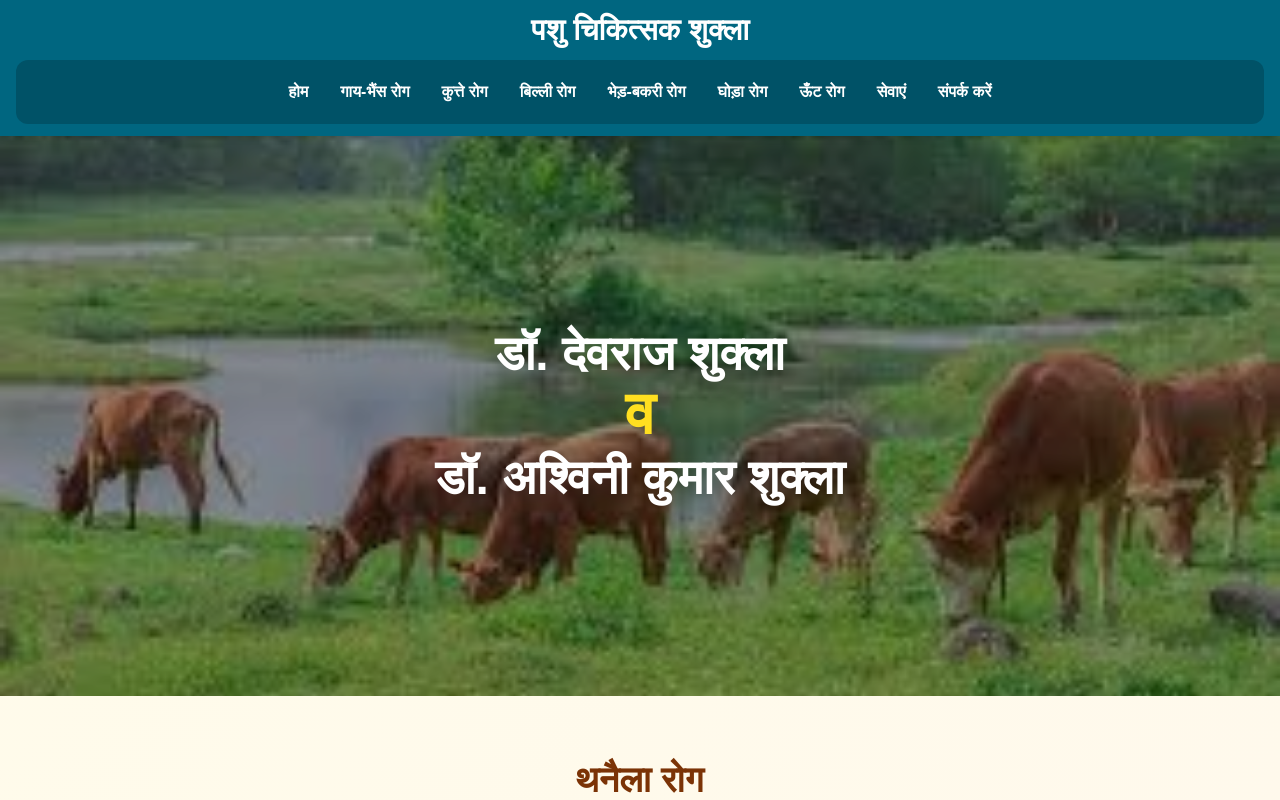
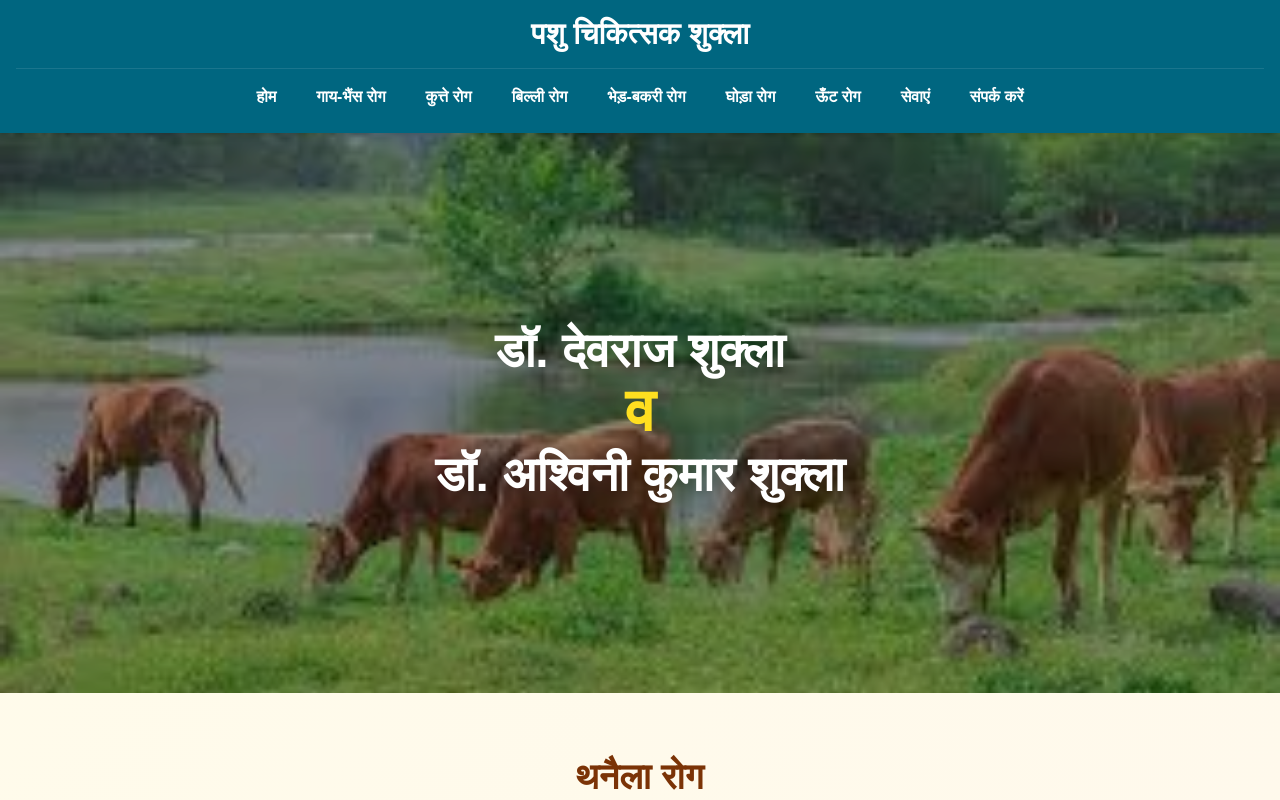
Before and after one commit to kp1153/pashuchikitsa, a Next.js app: page / in a window 1280 px wide. Shown: the top 800 px of the page. Built offline with nearby package versions, Linux system fonts and the light colour scheme.

Commit message:
force deploy

```diff
--- a/components/Navbar.js
+++ b/components/Navbar.js
@@ -27,11 +27,11 @@ export default function Navbar() {
   ];
 
   return (
-    <nav className="bg-[#006680] py-3 shadow-md sticky top-0 z-50">
+    <nav className="bg-[#006680] py-4 shadow-md sticky top-0 z-50">
       <div className="container mx-auto px-4">
-        {/* DESKTOP */}
+        {/* DESKTOP VIEW */}
         <div className="hidden md:block text-center">
-          <div className="flex justify-center mb-3">
+          <div className="flex justify-center mb-4">
             <Link href="/">
               <h1 className="text-3xl font-bold text-white">
                 पशु चिकित्सक शुक्ला
@@ -39,13 +39,14 @@ export default function Navbar() {
             </Link>
           </div>
 
-          <div className="flex justify-center gap-2 bg-black/20 py-3 rounded-xl flex-wrap">
+          {/* मेनू आइटम्स - यहाँ से एक्स्ट्रा बैकग्राउंड हटा दिया गया है */}
+          <div className="flex justify-center gap-2 flex-wrap pt-2 border-t border-white/10">
             {menuItems.map((item) => (
               item.type === "scroll" ? (
                 <button
                   key={item.targetId}
                   onClick={(e) => handleClick(e, item.targetId)}
-                  className="text-white font-bold px-3 py-2 hover:bg-white hover:text-[#006680] transition rounded"
+                  className="text-white font-bold px-4 py-2 hover:bg-white hover:text-[#006680] transition rounded-md"
                 >
                   {item.name}
                 </button>
@@ -53,7 +54,7 @@ export default function Navbar() {
                 <Link
                   key={item.href}
                   href={item.href}
-                  className="text-white font-bold px-3 py-2 hover:bg-white hover:text-[#006680] transition rounded"
+                  className="text-white font-bold px-4 py-2 hover:bg-white hover:text-[#006680] transition rounded-md"
                 >
                   {item.name}
                 </Link>
@@ -62,9 +63,9 @@ export default function Navbar() {
           </div>
         </div>
 
-        {/* MOBILE */}
+        {/* MOBILE VIEW */}
         <div className="md:hidden">
-          <div className="flex justify-between items-center mb-2">
+          <div className="flex justify-between items-center">
             <Link href="/">
               <h1 className="text-xl font-bold text-white">
                 पशु चिकित्सक शुक्ला
@@ -73,27 +74,27 @@ export default function Navbar() {
 
             <button
               onClick={() => setIsOpen(!isOpen)}
-              className="text-white border p-2 rounded"
+              className="text-white border border-white/30 p-2 rounded"
             >
               {isOpen ? "✖" : "☰"}
             </button>
           </div>
 
           {isOpen && (
-            <ul className="bg-black/25 rounded py-2">
+            <ul className="mt-4 space-y-1">
               {menuItems.map((item) => (
                 <li key={item.targetId || item.href}>
                   {item.type === "scroll" ? (
                     <button
                       onClick={(e) => handleClick(e, item.targetId)}
-                      className="block w-full text-white text-center py-3 font-bold hover:bg-white hover:text-[#006680] transition"
+                      className="block w-full text-white text-center py-3 font-bold hover:bg-white hover:text-[#006680] transition rounded"
                     >
                       {item.name}
                     </button>
                   ) : (
                     <Link
                       href={item.href}
-                      className="block text-white text-center py-3 font-bold hover:bg-white hover:text-[#006680] transition"
+                      className="block text-white text-center py-3 font-bold hover:bg-white hover:text-[#006680] transition rounded"
                       onClick={() => setIsOpen(false)}
                     >
                       {item.name}
```
